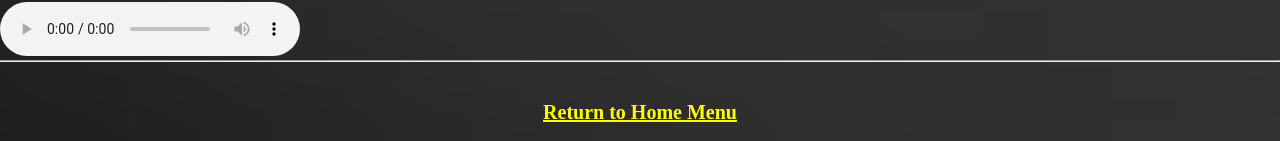
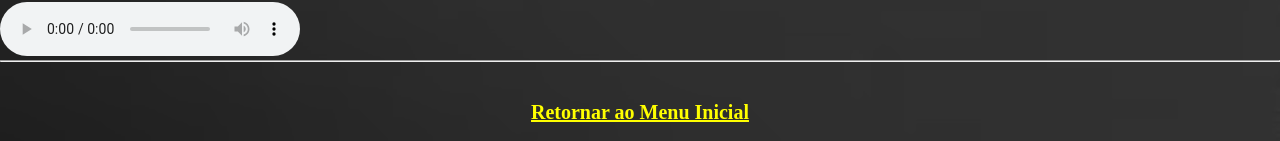
Before and after one commit to oliveirados10/repositorio-alpar, a plain HTML site: page atividade4/index.html in a window 1280 px wide. Shown: the part 1956-2097 px from the top of the page. Drawn offline with nearby package versions, Linux system fonts and the light colour scheme.

Commit message:
Ajuste de descrição do botão de return

```diff
--- a/atividade4/index.html
+++ b/atividade4/index.html
@@ -83,7 +83,7 @@
         </div>
             </div>
 
-            <a href="../">Return to Home Menu</a>
+            <a href="../">Retornar ao Menu Inicial</a>
 
 </body>
 </html>
```
